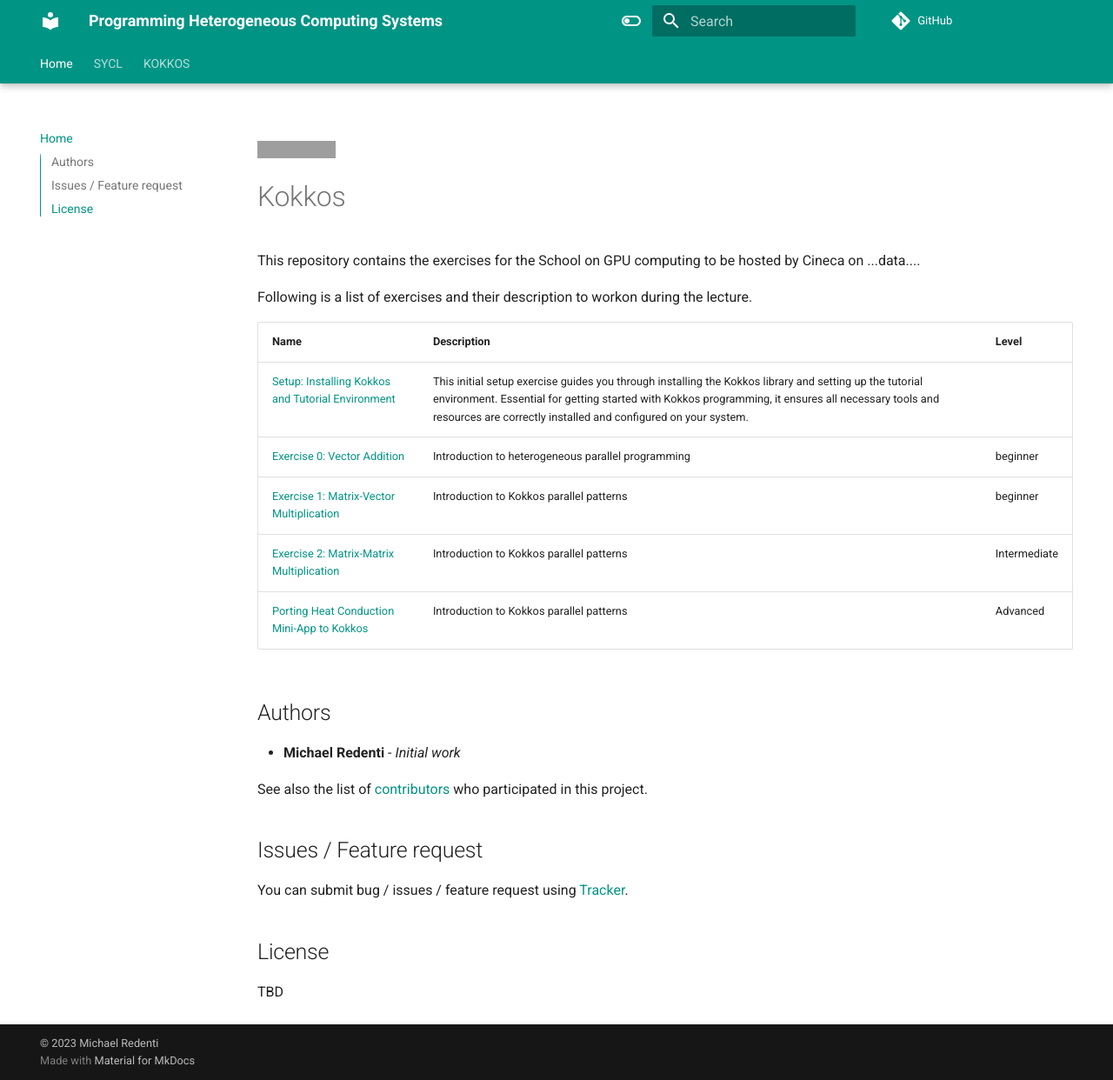
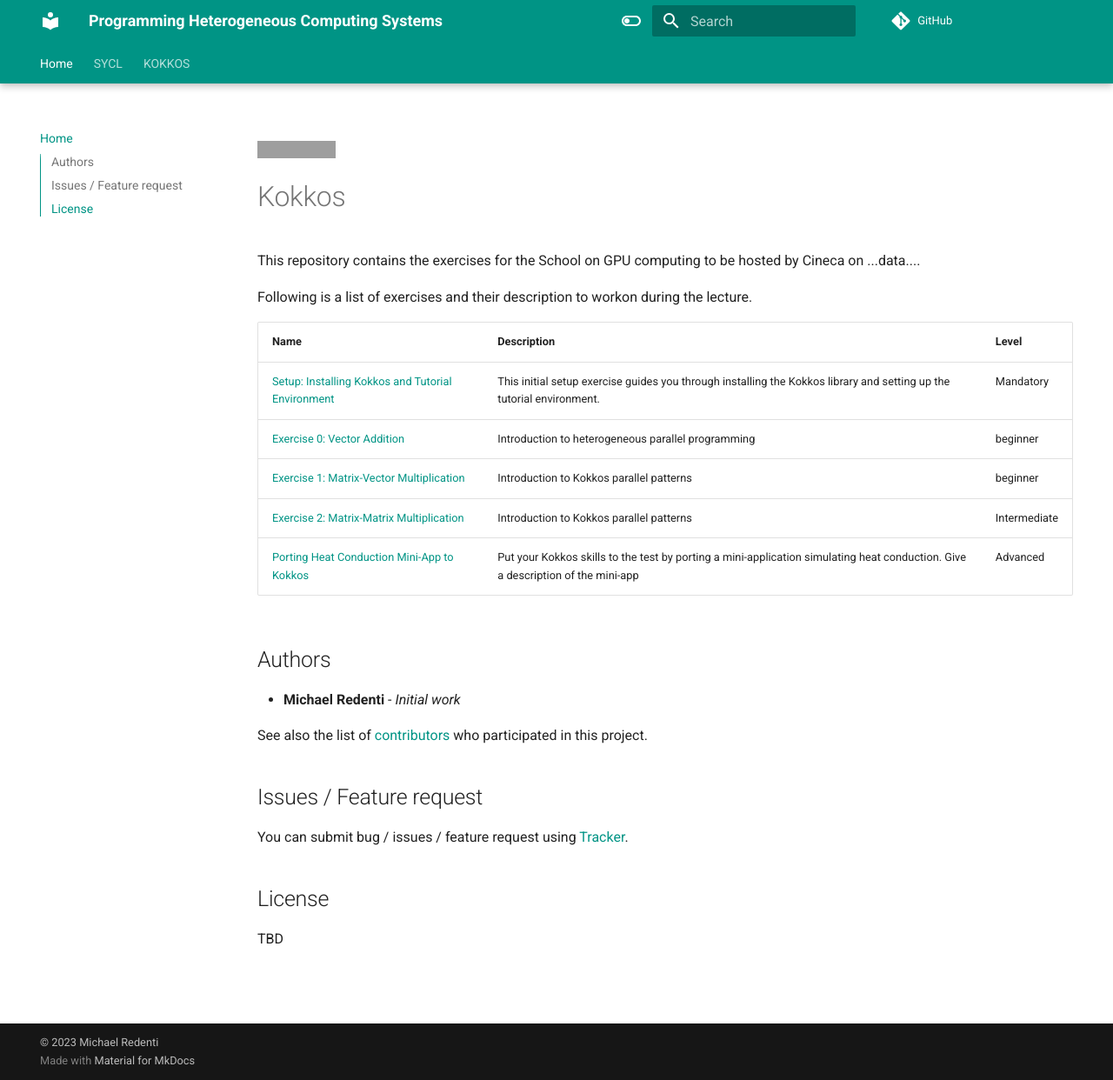
Before and after one commit to mredenti/Kokkos, an MkDocs documentation site: the page built from docs/index.md, in a window 1280 px wide and 1242 px high. Shown: the whole window at 87% size. Built offline with MkDocs 1.6.1 and Material for MkDocs 9.7.7, drawn with Linux system fonts in a browser that asks for light colours; comment, search, counter and statistics services are not loaded; grey boxes are pictures that could not be loaded.

```diff
--- a/docs/index.md
+++ b/docs/index.md
@@ -8,11 +8,11 @@
 
 | Name                                             | Description   | Level |
 |--------------------------------------------------|---------------|-------|
-| [Setup: Installing Kokkos and Tutorial Environment](./tutorials/installation/index.md) | This initial setup exercise guides you through installing the Kokkos library and setting up the tutorial environment. Essential for getting started with Kokkos programming, it ensures all necessary tools and resources are correctly installed and configured on your system. | |
+| [Setup: Installing Kokkos and Tutorial Environment](./tutorials/installation/index.md) | This initial setup exercise guides you through installing the Kokkos library and setting up the tutorial environment. | Mandatory |
 | [Exercise 0: Vector Addition](./tutorials/vectorAdd/index.md) | Introduction to heterogeneous parallel programming | beginner |
 | [Exercise 1: Matrix-Vector Multiplication](./tutorials/MatMul/index.md)   | Introduction to Kokkos parallel patterns | beginner |
 | [Exercise 2: Matrix-Matrix Multiplication](./tutorials/MatMul/index.md)   | Introduction to Kokkos parallel patterns | Intermediate |
-| [Porting Heat Conduction Mini-App to Kokkos](./tutorials/MatMul/index.md)   | Introduction to Kokkos parallel patterns | Advanced |
+| [Porting Heat Conduction Mini-App to Kokkos](./tutorials/MatMul/index.md)   | Put your Kokkos skills to the test by porting a mini-application simulating heat conduction. Give a description of the mini-app | Advanced |
 
 ## Authors
 
```
